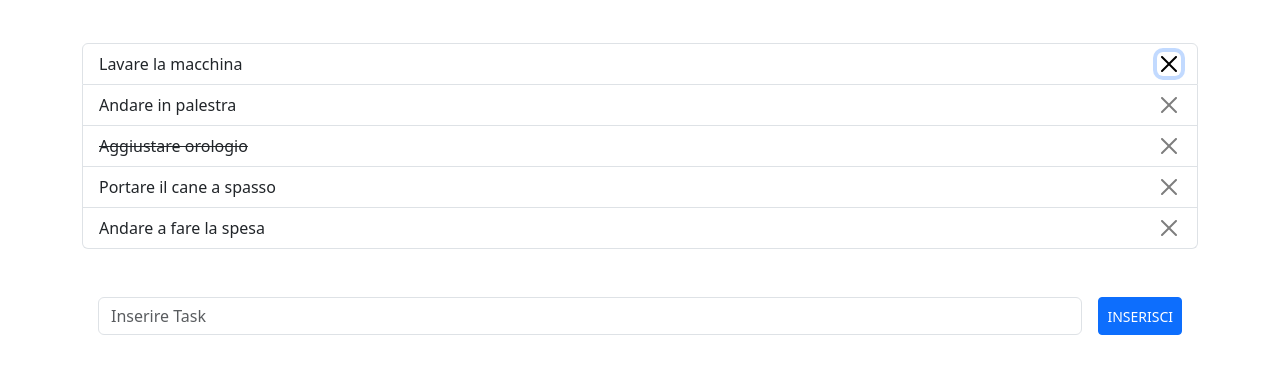
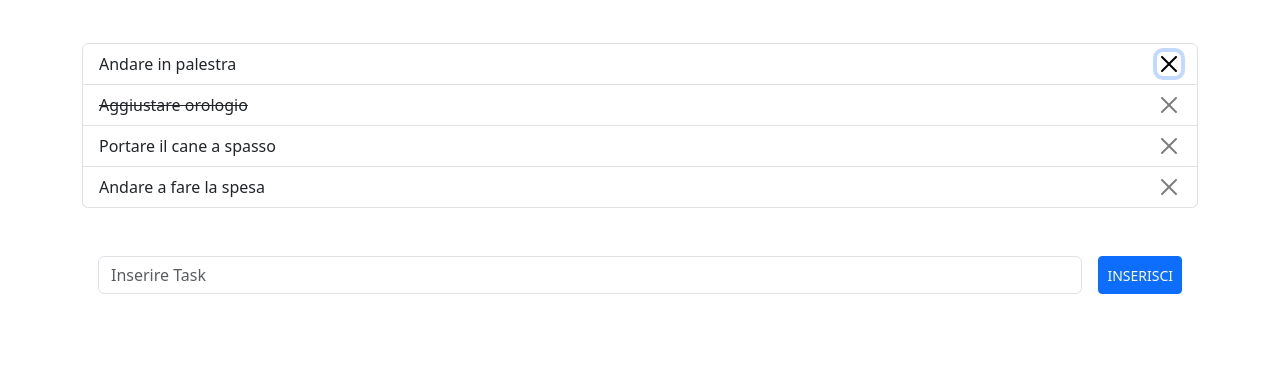
Before and after one commit to armandotruglio/vue-todolist, a plain HTML site: page index.html in a window 1280 px wide. Both pictures are taken after a click on the button 1169 px from the left and 165 px from the top of the page. Shown: the part 101-474 px from the top of the page. Drawn offline with nearby package versions, Linux system fonts and the light colour scheme.

Commit message:
Done second Milestone, added button that removes task from the list

```diff
--- a/index.html
+++ b/index.html
@@ -37,7 +37,7 @@
             <ul class="list-group mb-5">
                 <li v-for="(task,i) in tasks" class="list-group-item d-flex justify-content-between" :class = "{done : task.done}">
                     <span> {{ task.text }}</span>
-                    <button type="button" class="btn-close"></button>
+                    <button type="button" class="btn-close" @click="removeItem(i)"></button>
                 </li>
             </ul>
 
--- a/js/script.js
+++ b/js/script.js
@@ -26,5 +26,10 @@ createApp({
                 }
             ]
         }
+    },
+    methods: {
+        removeItem(index) {
+            this.tasks.splice(index,1);
+        }
     }
 }).mount('#app');
```
